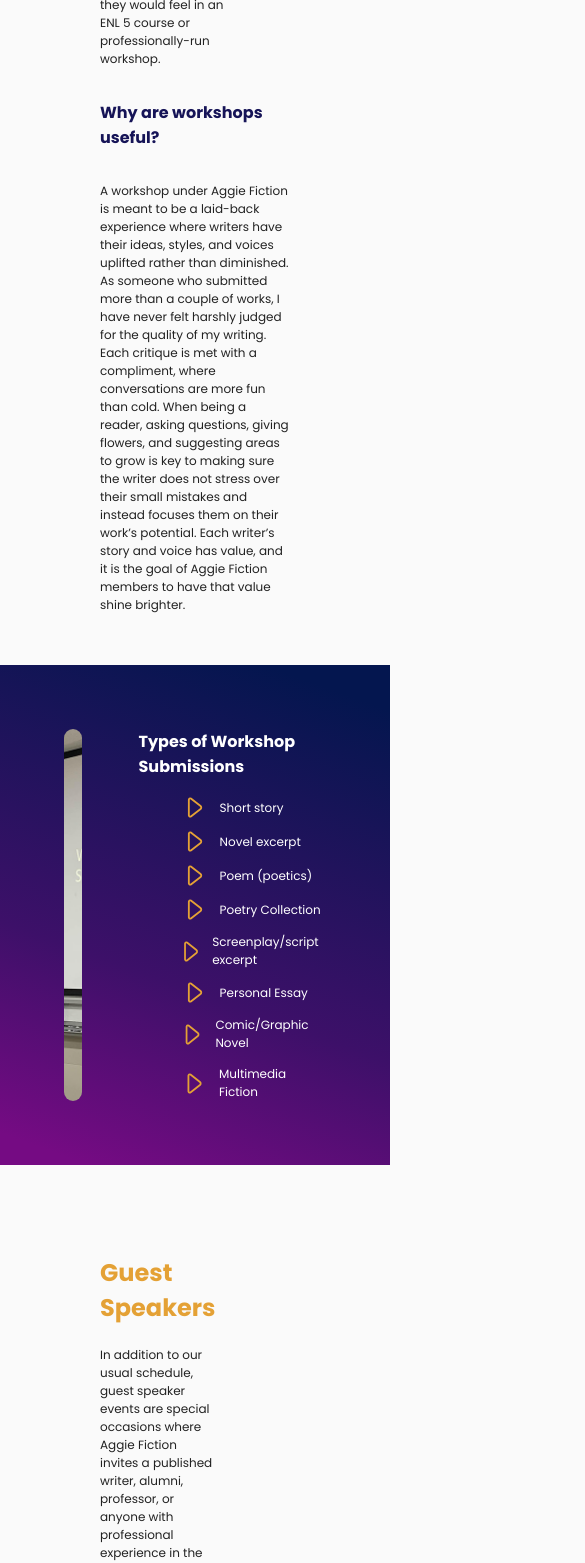
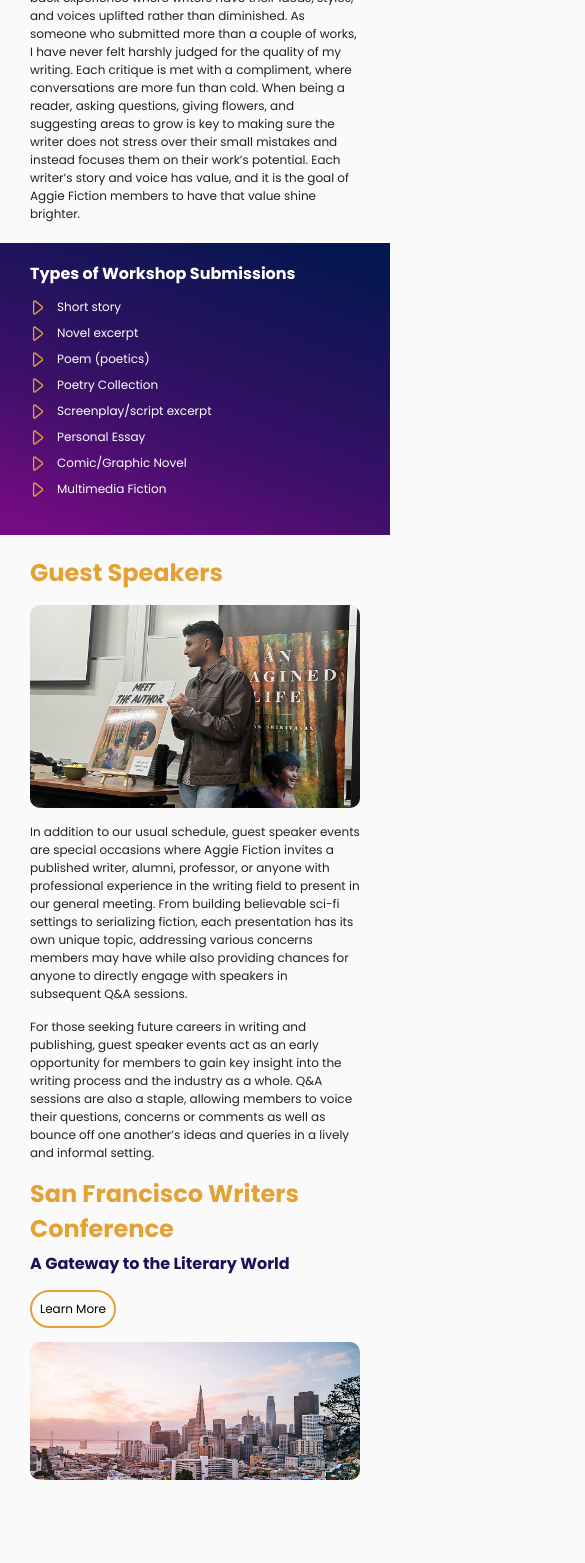
Before and after one commit to include-davis/aggie-fiction, a Next.js app: page /events in a window 390 px wide. Shown: the part 692-2255 px from the top of the page, 585 px wide, since content can reach past the window. Built offline with nearby package versions, Linux system fonts and the light colour scheme.

Commit message:
Implement mobile layout for events page main section

```diff
--- a/app/(pages)/events/page.jsx
+++ b/app/(pages)/events/page.jsx
@@ -71,12 +71,13 @@ export default function Events() {
               <ul>
                 {workshopTypes.map((type, idx) =>
                   <li key={idx}>
-                    <Image
-                      src="/eventsImages/workshopListIcon.svg"
-                      alt="-"
-                      width={28}
-                      height={21}
-                    />
+                    <div className={styles.listImageContainer}>
+                      <Image
+                        src="/eventsImages/workshopListIcon.svg"
+                        alt="-"
+                        fill
+                      />
+                    </div>
                     <p>{type}</p>
                   </li>
                 )}
@@ -88,6 +89,14 @@ export default function Events() {
           <div className={styles.guestSpeakers}>
             <div className={styles.guestSpeakersText}>
               <h1>Guest Speakers</h1>
+              <div className={styles.guestSpeakersImageContainerMobile}>
+                <Image
+                  src="/eventsImages/guestSpeakerImage.png"
+                  alt="Guest speaker presenting"
+                  fill
+                  objectFit="cover"
+                />
+              </div>
               <p>
                 In addition to our usual schedule, guest speaker events are special occasions where
                 Aggie Fiction invites a published writer, alumni, professor, or anyone with
@@ -104,7 +113,7 @@ export default function Events() {
                 in a lively and informal setting.
               </p>
             </div>
-            <div className={styles.guestSpeakersImageContainer}>
+            <div className={styles.guestSpeakersImageContainerDesktop}>
               <Image
                 src="/eventsImages/guestSpeakerImage.png"
                 alt="Guest speaker presenting"
--- a/app/(pages)/events/page.module.scss
+++ b/app/(pages)/events/page.module.scss
@@ -1,31 +1,49 @@
+@use "app/(pages)/_globals/mixins.scss";
+
 .page {
-    padding: 80px 100px 64px 100px;
+    padding: 25px 30px 16px 30px;
     display: flex;
     flex-direction: column;
     gap: 98px;
+
+    @include mixins.phone {
+
+    }
 }
 
 .mainContent {
     display: flex;
     flex-direction: column;
     gap: 90px;
+
+    @include mixins.phone {
+        gap: 20px;
+    }
 }
 
 .workshopsSection {
     display: flex;
     flex-direction: column;
-    gap: 51px;
+    gap: 20px;
 }
 
 .workshopsInfo {
     display: flex;
     flex-direction: column;
     gap: 32px;
+
+    @include mixins.phone {
+        gap: 21px;
+    }
 }
 
 .workshopsOverview {
     display: flex;
     gap: 20px;
+
+    @include mixins.phone {
+        flex-direction: column-reverse;
+    }
 }
 
 .textHalf {
@@ -37,6 +55,10 @@
     h1 {
         color: var(--gold);
     }
+
+    @include mixins.phone {
+        gap: 5px;
+    }
 }
 
 .image1Container {
@@ -45,6 +67,11 @@
     position: relative;
     border-radius: 10px;
     overflow: hidden;
+
+    @include mixins.phone {
+        flex: none;
+        height: 195px;
+    }
 }
 
 .workshopsWhy {
@@ -54,6 +81,10 @@
 
     h2 {
         color: var(--dark-purple);
+    }
+
+    @include mixins.phone {
+        gap: 16px;
     }
 }
 
@@ -65,6 +96,11 @@
 
     display: flex;
     gap: 57px;
+
+    @include mixins.phone {
+        margin: 0 -30px;
+        padding: 18px 30px 37px 30px;
+    }
 }
 
 .workshopsTypesImageContainer {
@@ -72,6 +108,10 @@
     position: relative;
     border-radius: 10px;
     overflow: hidden;
+
+    @include mixins.phone {
+        display: none;
+    }
 }
 
 .workshopsTypesText {
@@ -81,7 +121,7 @@
     gap: 18px;
 
     ul {
-        margin-left: 42px;
+        margin-left: 24px;
         display: flex;
         flex-direction: column;
         gap: 13px;
@@ -94,12 +134,36 @@
             font-weight: 600;
         }
     }
+
+    @include mixins.phone {
+        gap: 12px;
+
+        ul {
+            margin-left: 0;
+            gap: 8px;
+        }
+    }
+}
+
+.listImageContainer {
+    width: 28px;
+    height: 21px;
+    position: relative;
+
+    @include mixins.phone {
+        width: 16px;
+        height: 15px;
+    }
 }
 
 .midSection {
     display: flex;
     flex-direction: column;
     gap: 150px;
+
+    @include mixins.phone {
+        gap: 14px;
+    }
 }
 
 .guestSpeakers {
@@ -117,20 +181,46 @@
     h1 {
         color: var(--gold);
     }
+
+    @include mixins.phone {
+        gap: 15px;
+    }
 }
 
-.guestSpeakersImageContainer {
+.guestSpeakersImageContainerDesktop {
     flex: 1;
     position: relative;
     border-radius: 10px;
     height: 512px;
     overflow: hidden;
+
+    @include mixins.phone {
+        display: none;
+    }
+}
+
+.guestSpeakersImageContainerMobile {
+    display: none;
+
+    @include mixins.phone {
+        display: block;
+        height: 203px;
+        position: relative;
+        border-radius: 10px;
+        overflow: hidden;
+    }
 }
 
 .writersConference {
     display: flex;
     align-items: center;
     gap: 60px;
+
+    @include mixins.phone {
+        flex-direction: column-reverse;
+        align-items: flex-start;
+        gap: 14px;
+    }
 }
 
 .writersConferenceImageContainer {
@@ -139,12 +229,19 @@
     border-radius: 10px;
     height: 367px;
     overflow: hidden;
+
+    @include mixins.phone {
+        flex: none;
+        width: 100%;
+        height: 138px;
+    }
 }
 
 .writersConferenceContent {
     flex: 1;
     display: flex;
     flex-direction: column;
+    align-items: flex-start;
     gap: 44px;
 
     button {
@@ -154,6 +251,15 @@
         border: 2px solid var(--gold);
         padding: 10px 20px;
         font-size: 1.5rem;
+    }
+
+    @include mixins.phone {
+        gap: 14px;
+        button {
+            width: auto;
+            padding: 8px;
+            font-size: 0.75rem;
+        }
     }
 }
 
@@ -165,4 +271,10 @@
     h2 {
         color: var(--dark-purple);
     }
+
+    @include mixins.phone {
+        display: flex;
+        flex-direction: column;
+        gap: 5px;
+    }
 }
```
